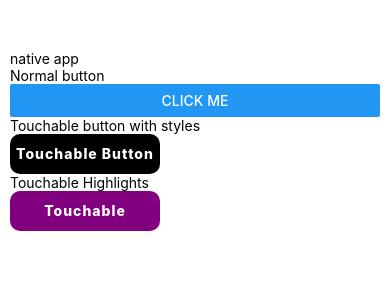
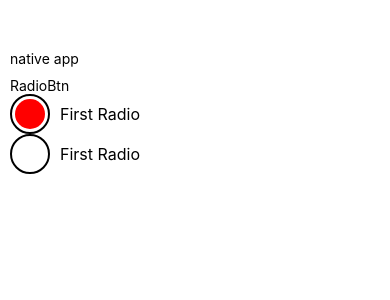
Before and after one commit to adnanDevelop/first-native-app, a React Native app: screen / in a window 390 px wide. Shown: the top 300 px of the page. Built offline with nearby package versions, Linux system fonts and the light colour scheme.

Commit message:
created custom radio button

```diff
--- a/App.jsx
+++ b/App.jsx
@@ -2,13 +2,15 @@ import React from "react";
 import { StyleSheet, View, Text } from "react-native";
 
 // Components
-import TouchableButton from "./components/TouchableButton";
+// import TouchableButton from "./components/TouchableButton";
+import RadioBtn from "./components/RadioBtn";
 
 const App = () => {
   return (
     <View style={{ marginTop: 40, padding: 10 }}>
       <Text>native app</Text>
-      <TouchableButton />
+      {/* <TouchableButton /> */}
+      <RadioBtn />
     </View>
   );
 };
--- /dev/null
+++ b/components/RadioBtn.jsx
@@ -0,0 +1,86 @@
+import { StyleSheet, Text, TouchableOpacity, View } from "react-native";
+import React, { useState } from "react";
+
+const RadioBtn = () => {
+  const [activeRadio, setActiveRadio] = useState(1);
+
+  return (
+    <View style={{ marginTop: 10 }}>
+      <Text>RadioBtn</Text>
+
+      <View>
+        <TouchableOpacity
+          onPress={() => setActiveRadio(1)}
+          style={{
+            display: "flex",
+            flexDirection: "row",
+            alignItems: "center",
+            gap: 10,
+          }}
+        >
+          <View
+            style={{
+              width: 40,
+              height: 40,
+              borderRadius: 20,
+              borderWidth: 2,
+            }}
+          >
+            {activeRadio === 1 && (
+              <View
+                style={{
+                  flex: 1,
+                  margin: 3,
+                  borderRadius: 100,
+                  backgroundColor: "red",
+                }}
+              />
+            )}
+          </View>
+          <View>
+            <Text style={{ fontSize: 16 }}>First Radio</Text>
+          </View>
+        </TouchableOpacity>
+      </View>
+      {/* Second */}
+      <View>
+        <TouchableOpacity
+          onPress={() => setActiveRadio(2)}
+          style={{
+            display: "flex",
+            flexDirection: "row",
+            alignItems: "center",
+            gap: 10,
+          }}
+        >
+          <View
+            style={{
+              width: 40,
+              height: 40,
+              borderRadius: 20,
+              borderWidth: 2,
+            }}
+          >
+            {activeRadio === 2 && (
+              <View
+                style={{
+                  flex: 1,
+                  margin: 3,
+                  borderRadius: 100,
+                  backgroundColor: "red",
+                }}
+              />
+            )}
+          </View>
+          <View>
+            <Text style={{ fontSize: 16 }}>First Radio</Text>
+          </View>
+        </TouchableOpacity>
+      </View>
+    </View>
+  );
+};
+
+export default RadioBtn;
+
+const styles = StyleSheet.create({});
```
